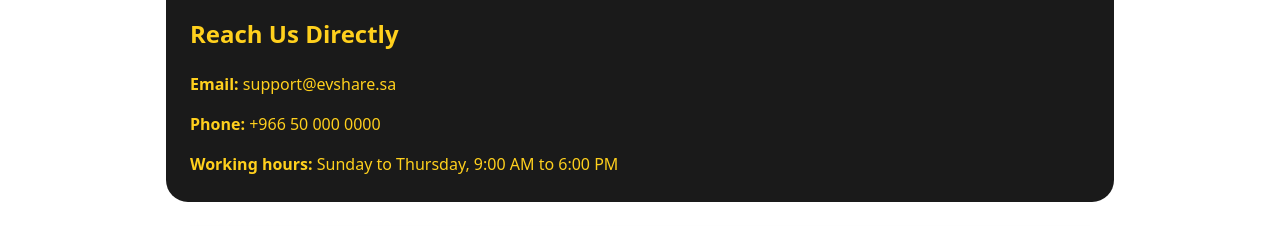
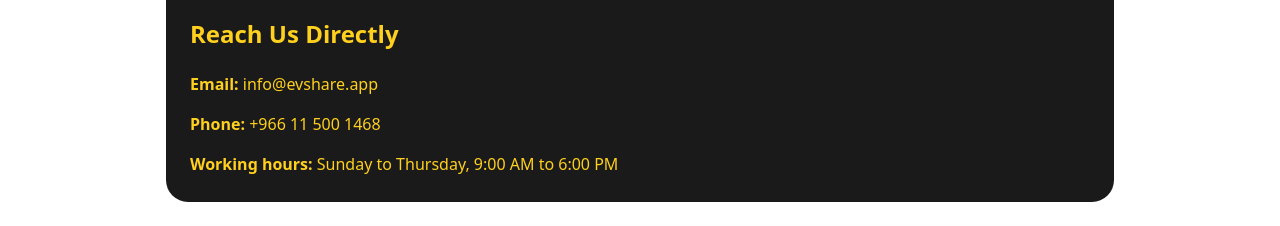
Before and after one commit to vego-group/ev-share, a Next.js app: page /en/contact in a window 1280 px wide. Shown: the part 206-432 px from the top of the page. Built offline with nearby package versions, Linux system fonts and the light colour scheme.

Commit message:
contact info

```diff
--- a/src/components/main/contact/contact-reach-card.tsx
+++ b/src/components/main/contact/contact-reach-card.tsx
@@ -1,6 +1,7 @@
 import { motion, useReducedMotion } from "framer-motion";
 import { Sparkles } from "lucide-react";
 import { useTranslations } from "next-intl";
+import Link from "next/link";
 
 export function ContactReachCard() {
   const t = useTranslations("ContactPage");
@@ -17,14 +18,22 @@
         <Sparkles className="size-5" />
       </div>
       <h2 className="text-xl font-bold md:text-2xl">{t("reachTitle")}</h2>
-      <div className="mt-5 space-y-3 text-sm leading-7 md:text-base">
-        <p>
-          <strong>{t("emailLabel")}:</strong> support@evshare.sa
-        </p>
-        <p>
+      <div className="mt-5 flex flex-col gap-3 text-sm leading-7 md:text-base">
+        <Link
+          href="mailto:info@evshare.app"
+          target="_blank"
+          rel="noopener noreferrer"
+        >
+          <strong>{t("emailLabel")}:</strong> info@evshare.app
+        </Link>
+        <Link
+          href="tel:+966115001468"
+          target="_blank"
+          rel="noopener noreferrer"
+        >
           <strong>{t("phoneLabel")}:</strong>{" "}
-          <span dir="ltr">+966 50 000 0000</span>
-        </p>
+          <span dir="ltr">+966 11 500 1468</span>
+        </Link>
         <p>
           <strong>{t("hoursLabel")}:</strong> {t("hoursValue")}
         </p>
```
